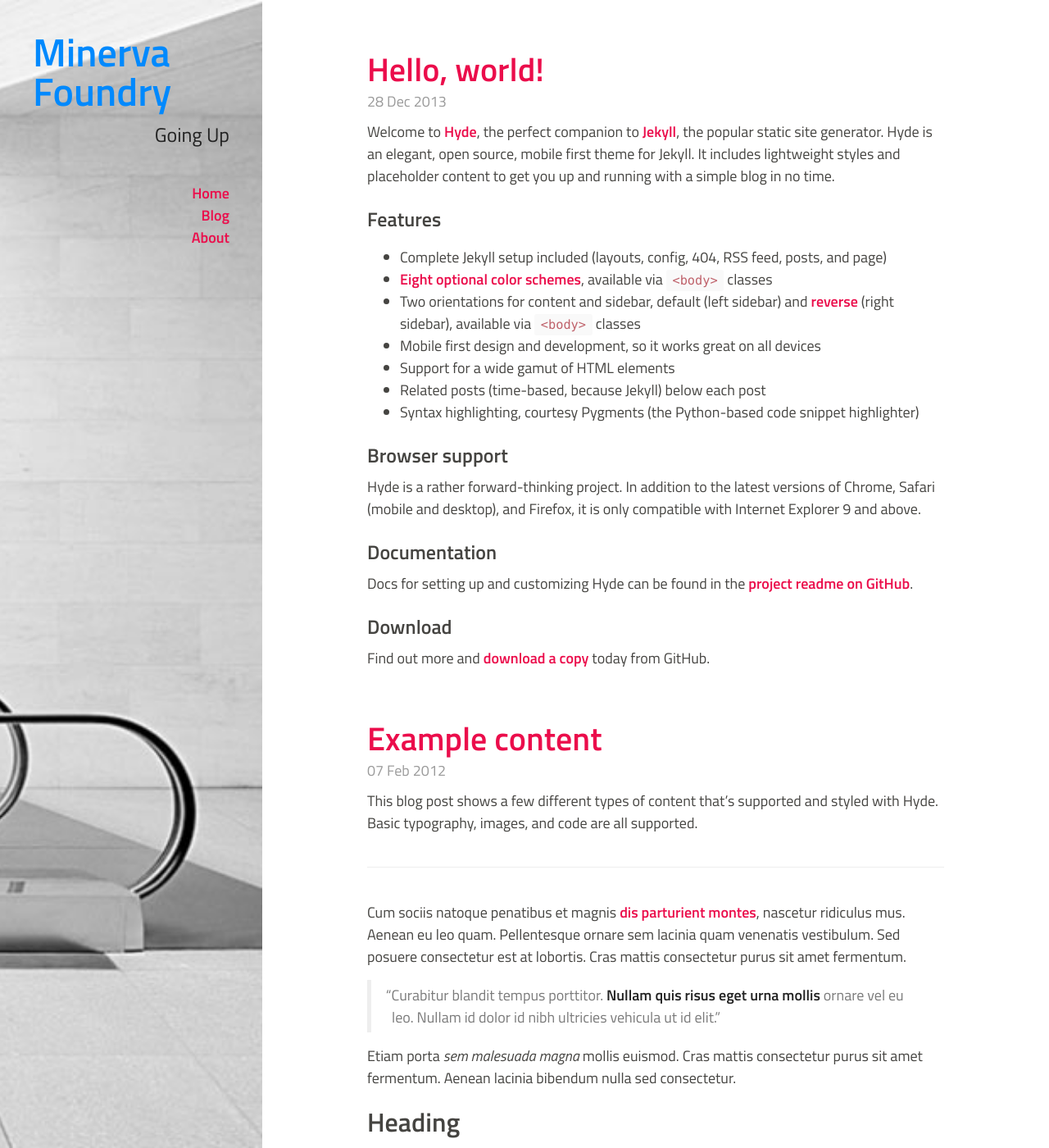
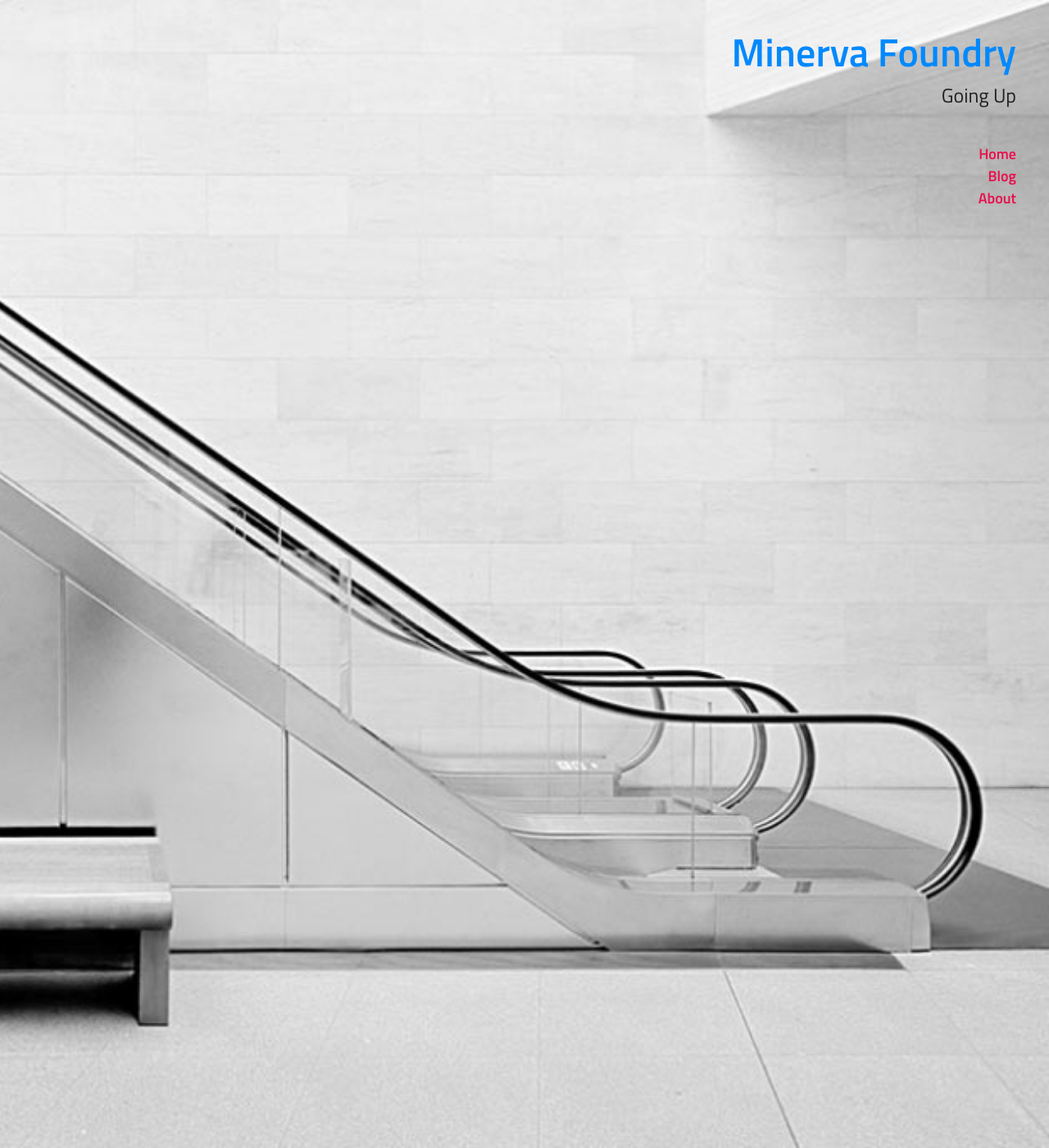
Before and after one commit to minervafoundry/minervafoundry.github.io, a Jekyll site: the page built from index.html, in a window 1280 px wide and 1400 px high. Shown: the whole window at 82% size. Built offline with Jekyll 4.4.1, drawn with Linux system fonts in a browser that asks for light colours; Markdown is read by kramdown in place of the engine named in the settings; the list of posts is cut into pages by our own code; some of the changed text lies outside the part shown.

Commit message:
home page

```diff
--- a/_layouts/default.html
+++ b/_layouts/default.html
@@ -14,7 +14,7 @@
 
   </script>
 
-  <body>
+  <body class="{{ page.class }}">
 
     <header class="masthead">
       <div class="masthead-inner">
--- a/index.html
+++ b/index.html
@@ -1,37 +1,4 @@
 ---
 layout: default
+class: fullpage
 ---
-
-<div class="posts">
-  {% for post in paginator.posts %}
-  <div class="post">
-    <h1>
-      <a href="{{ post.url }}">
-        {{ post.title }}
-      </a>
-    </h1>
-
-    <span class="post-date">{{ post.date | date_to_string }}</span>
-
-    {{ post.content }}
-  </div>
-  {% endfor %}
-</div>
-
-<!-- Pagination links -->
-<div class="pagination">
-  {% if paginator.next_page %}
-    <a href="/page{{paginator.next_page}}" class="older">Older</a>
-  {% else %}
-    <span class="next">Older</span>
-  {% endif %}
-  {% if paginator.previous_page %}
-    {% if paginator.page == 2 %}
-      <a href="/" class="newer">Newer</a>
-    {% else %}
-      <a href="/page{{paginator.previous_page}}" class="newer">Newer</a>
-    {% endif %}
-  {% else %}
-    <span class="previous">Newer</span>
-  {% endif %}
-</div>
--- a/public/css/hyde.css
+++ b/public/css/hyde.css
@@ -224,10 +224,20 @@ a:focus {
  * Sidebar banner for housing site name, and intro.
  */
 
+/* Home Page Full Screen Masthead */
+.fullpage .masthead {
+  position: absolute;
+  top: 0;
+  right: 0;
+  bottom: 0;
+  left: 0;
+  width: auto;
+}
+
 /* Sidebar masthead */
 .masthead {
   color: #222;
-  background: #0089fd url('/public/images/minerva-foundry.jpg') no-repeat center center;
+  background: #eee url('/public/images/minerva-foundry.jpg') no-repeat center center;
   background-size: cover;
   text-align: center;
 }
@@ -300,6 +310,9 @@ a:focus {
   .colophon-links li {
     display: block;
     margin: 0;
+  }
+.fullpage .masthead h1 {
+    text-align: right;
   }
 }
 
```
